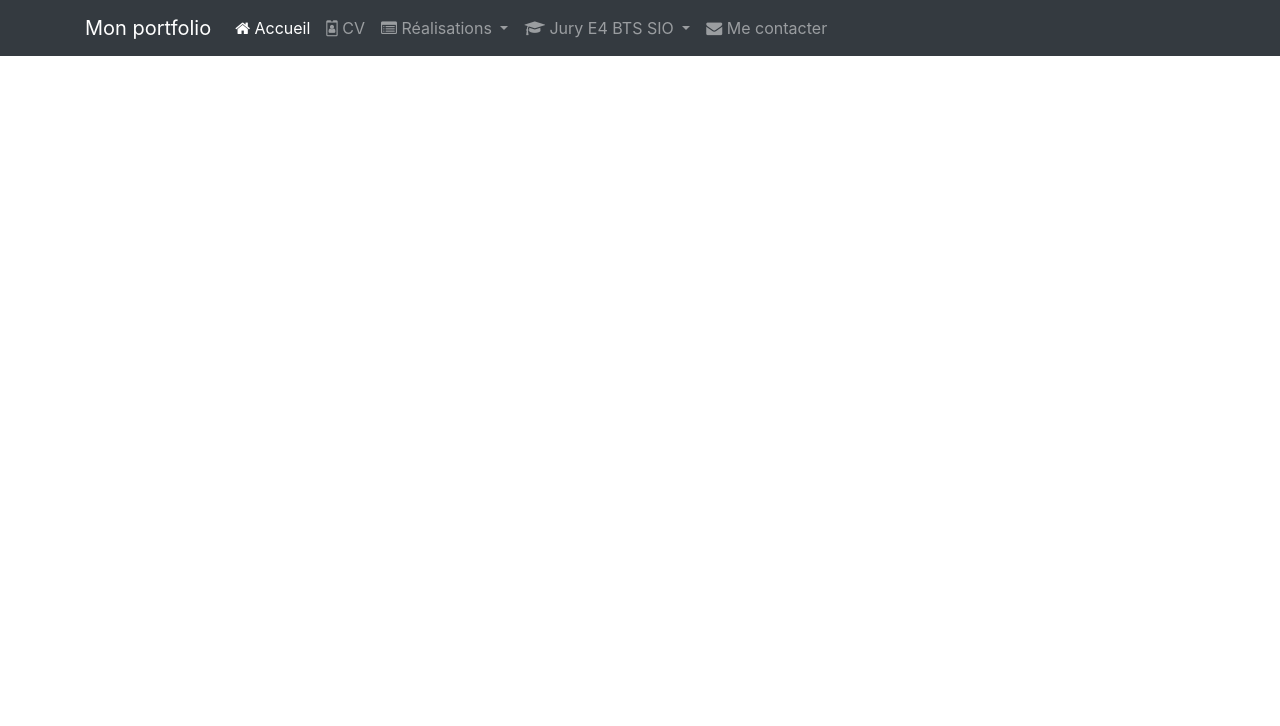
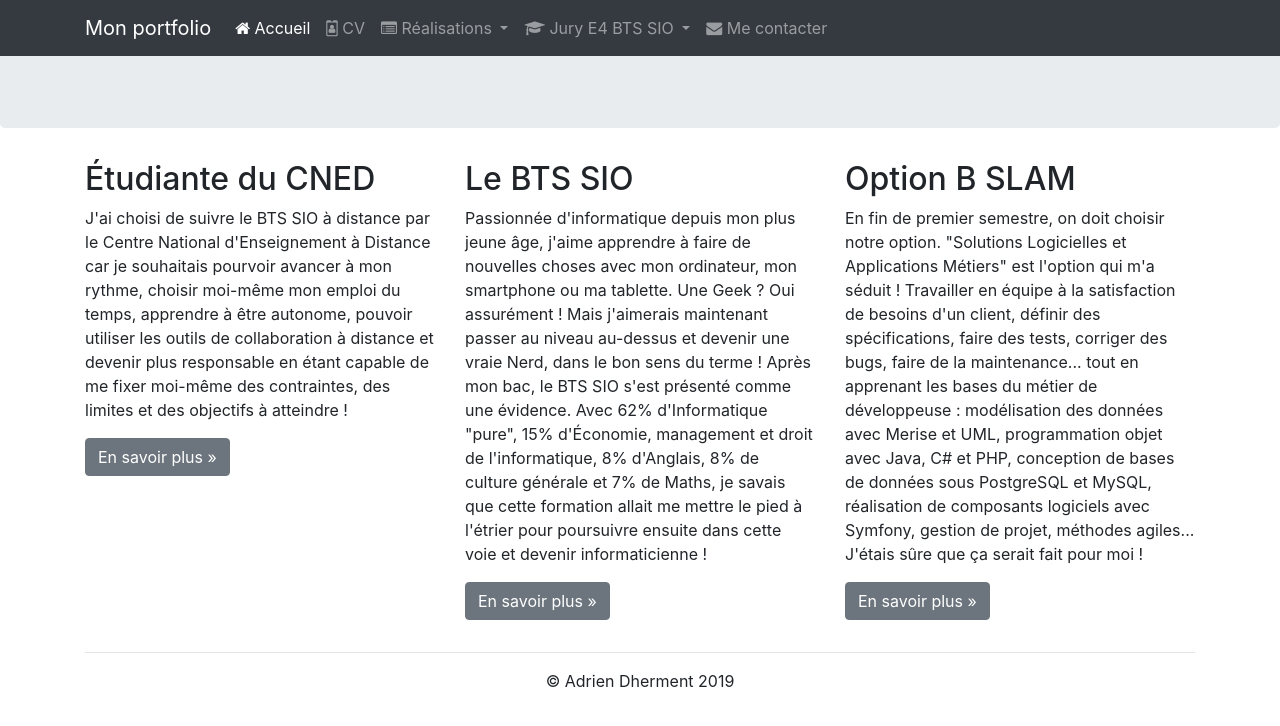
Before and after one commit to adherment/adherment.github.io, a plain HTML site: page index.html in a window 1280 px wide. Drawn offline with nearby package versions, Linux system fonts and the light colour scheme.

Commit message:
ajout du pied de page Task #2 - Ajouter un pied de page

```diff
--- a/index.html
+++ b/index.html
@@ -15,6 +15,12 @@
         <link href="https://maxcdn.bootstrapcdn.com/font-awesome/4.7.0/css/font-awesome.min.css" rel="stylesheet">
     </head>
     <body>
+        <!-- Optional JavaScript -->
+        <!-- jQuery first, then Popper.js, then Bootstrap JS -->
+        <script src="https://code.jquery.com/jquery-3.3.1.slim.min.js" integrity="sha384-q8i/X+965DzO0rT7abK41JStQIAqVgRVzpbzo5smXKp4YfRvH+8abtTE1Pi6jizo" crossorigin="anonymous"></script>
+        <script src="https://cdnjs.cloudflare.com/ajax/libs/popper.js/1.14.7/umd/popper.min.js" integrity="sha384-UO2eT0CpHqdSJQ6hJty5KVphtPhzWj9WO1clHTMGa3JDZwrnQq4sF86dIHNDz0W1" crossorigin="anonymous"></script>
+        <script src="https://stackpath.bootstrapcdn.com/bootstrap/4.3.1/js/bootstrap.min.js" integrity="sha384-JjSmVgyd0p3pXB1rRibZUAYoIIy6OrQ6VrjIEaFf/nJGzIxFDsf4x0xIM+B07jRM" crossorigin="anonymous"></script>
+
         <nav class="navbar navbar-dark bg-dark fixed-top navbar-expand-md">
             <div class="container">
                 <button type="button" class="navbar-toggler" data-toggle="collapse"
@@ -110,11 +116,62 @@
                     </ul>
                 </div>
             </div>
-
-            <!-- Optional JavaScript -->
-            <!-- jQuery first, then Popper.js, then Bootstrap JS -->
-            <script src="https://code.jquery.com/jquery-3.3.1.slim.min.js" integrity="sha384-q8i/X+965DzO0rT7abK41JStQIAqVgRVzpbzo5smXKp4YfRvH+8abtTE1Pi6jizo" crossorigin="anonymous"></script>
-            <script src="https://cdnjs.cloudflare.com/ajax/libs/popper.js/1.14.7/umd/popper.min.js" integrity="sha384-UO2eT0CpHqdSJQ6hJty5KVphtPhzWj9WO1clHTMGa3JDZwrnQq4sF86dIHNDz0W1" crossorigin="anonymous"></script>
-            <script src="https://stackpath.bootstrapcdn.com/bootstrap/4.3.1/js/bootstrap.min.js" integrity="sha384-JjSmVgyd0p3pXB1rRibZUAYoIIy6OrQ6VrjIEaFf/nJGzIxFDsf4x0xIM+B07jRM" crossorigin="anonymous"></script>
+        </nav>
+        <div class="jumbotron"></div> <!-- Emplacement pour le contenu principal de la page -->
+        <footer>
+            <div class="container">
+                <div class="row">
+                    <div class="col-lg-4">
+                        <h2>Étudiante du CNED</h2>
+                        <p>J'ai choisi de suivre le BTS SIO à distance par le Centre National
+                            d'Enseignement à Distance car je souhaitais pourvoir avancer à mon rythme,
+                            choisir moi-même mon emploi du temps, apprendre à être autonome, pouvoir
+                            utiliser les outils de collaboration à distance et devenir plus responsable en
+                            étant capable de me fixer moi-même des contraintes, des limites et des
+                            objectifs à atteindre !
+                        </p>
+                        <p><a class="btn btn-secondary" href="http://www.cned.fr" target="_blank"
+                              role="button">En savoir plus »</a>
+                        </p>
+                    </div>
+                    <div class="col-lg-4">
+                        <h2>Le BTS SIO</h2>
+                        <p>Passionnée d'informatique depuis mon plus jeune âge, j'aime apprendre à faire
+                            de nouvelles choses avec mon ordinateur, mon smartphone ou ma tablette. Une
+                            Geek ? Oui assurément ! Mais j'aimerais maintenant passer au niveau au-dessus
+                            et devenir une vraie Nerd, dans le bon sens du terme ! Après mon bac, le BTS
+                            SIO s'est présenté comme une évidence. Avec 62% d'Informatique "pure", 15%
+                            d'Économie, management et droit de l'informatique, 8% d'Anglais, 8% de culture
+                            générale et 7% de Maths, je savais que cette formation allait me mettre le
+                            pied à l'étrier pour poursuivre ensuite dans cette voie et devenir
+                            informaticienne !
+                        </p>
+                        <p><a class="btn btn-secondary"
+                              href="https://fr.wikipedia.org/wiki/Brevet_de_technicien_supérieur_-_Services_informatiques_aux_organisations"
+                              target="_blank" role="button">En savoir plus »</a>
+                        </p>
+                    </div>
+                    <div class="col-lg-4">
+                        <h2>Option B SLAM</h2>
+                        <p>En fin de premier semestre, on doit choisir notre option. "Solutions
+                            Logicielles et Applications Métiers" est l'option qui m'a séduit&nbsp;!
+                            Travailler en équipe à la satisfaction de besoins d'un client, définir des
+                            spécifications, faire des tests, corriger des bugs, faire de la maintenance...
+                            tout en apprenant les bases du métier de développeuse : modélisation des
+                            données avec Merise et UML, programmation objet avec Java, C# et PHP,
+                            conception de bases de données sous PostgreSQL et MySQL, réalisation de
+                            composants logiciels avec Symfony, gestion de projet, méthodes agiles...
+                            J'étais sûre que ça serait fait pour moi !
+                        </p>
+                        <p><a class="btn btn-secondary"
+                              href="http://www.onisep.fr/Ressources/Univers-Formation/Formations/Post-bac/BTS-Services-informatiques-aux-organisations-option-B-solutions-logicielles-et-applications-metiers"
+                              target="_blank" role="button">En savoir plus »</a>
+                        </p>
+                    </div>
+                </div>
+                <hr>
+                <p class="text-center"id="copyright">© Adrien Dherment 2019</p>
+            </div>
+        </footer>
     </body>
 </html>
```
